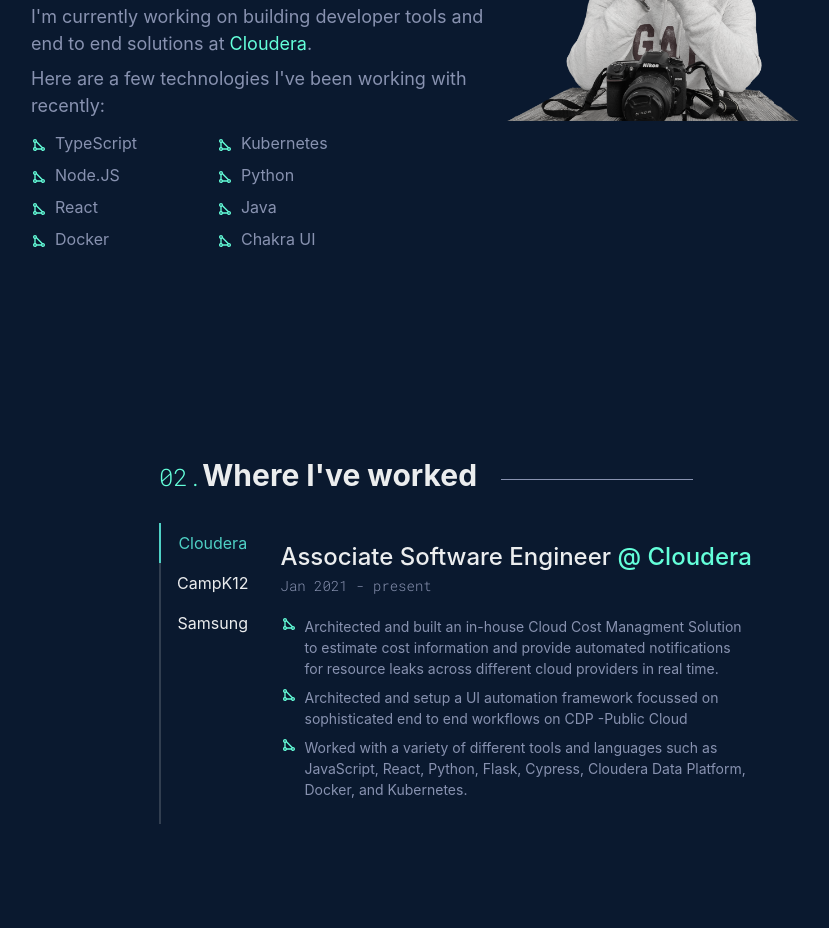
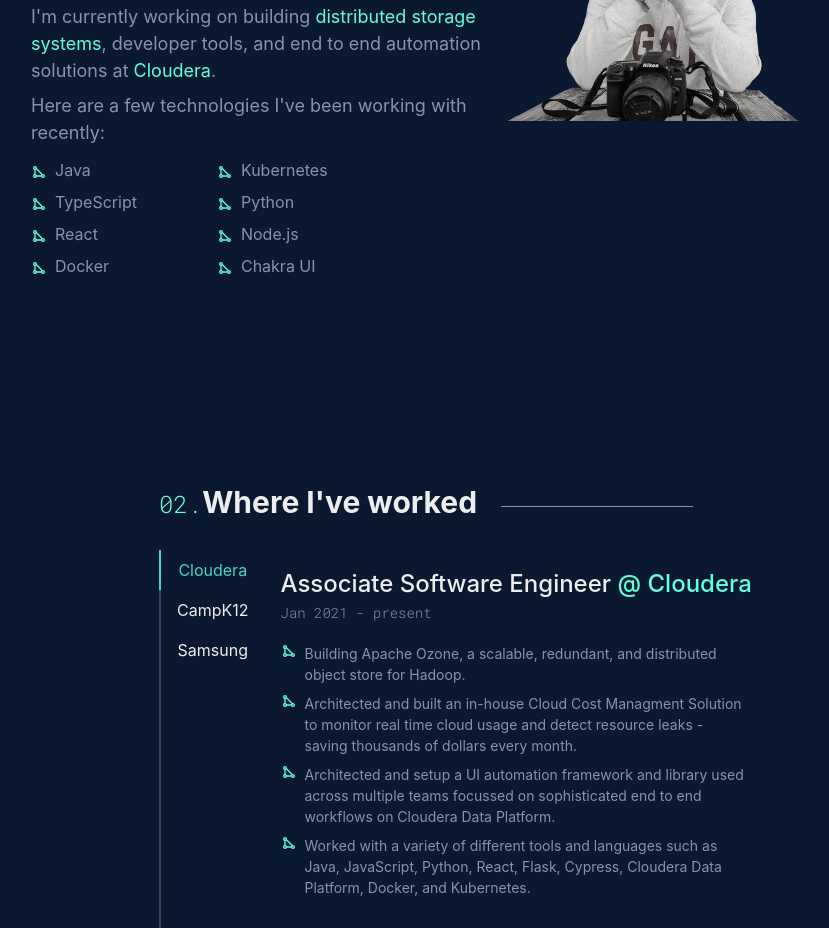
Before and after one commit to JyotinderSingh/jyotindersingh.com-v2, a React (Create React App) app: page / in a window 1280 px wide. Shown: the part 1020-1948 px from the top of the page, without its empty margins (225-1054 px from the left). Built offline with nearby package versions, Linux system fonts and the light colour scheme.

Commit message:
site update

```diff
--- a/src/components/AboutMe/AboutMe.tsx
+++ b/src/components/AboutMe/AboutMe.tsx
@@ -48,8 +48,15 @@
             .
           </Text>
           <Text color={slate}>
-            I'm currently working on building developer tools and end to end
-            solutions at{" "}
+            I'm currently working on building <span style={{ color: green }}>
+              <a
+                href="https://github.com/apache/ozone"
+                target="_blank"
+                rel="noreferrer"
+                style={{ cursor: "ne-resize" }}
+                className={styles.underline}
+              >distributed storage systems</a></span>, developer tools, and end to end
+            automation solutions at{" "}
             <span style={{ color: green }}>
               <a
                 href="https://www.cloudera.com/"
@@ -75,11 +82,11 @@
             <List spacing={2}>
               <ListItem>
                 <ListIcon as={BiShapeTriangle} color={green} fontSize="md" />
-                TypeScript
+                Java
               </ListItem>
               <ListItem>
                 <ListIcon as={BiShapeTriangle} color={green} fontSize="md" />
-                Node.JS
+                TypeScript
               </ListItem>
               <ListItem>
                 <ListIcon as={BiShapeTriangle} color={green} fontSize="md" />
@@ -102,7 +109,7 @@
               </ListItem>
               <ListItem>
                 <ListIcon as={BiShapeTriangle} color={green} fontSize="md" />
-                Java
+                Node.js
               </ListItem>
               <ListItem>
                 <ListIcon as={BiShapeTriangle} color={green} fontSize="md" />
--- a/src/components/Experience/Experience.tsx
+++ b/src/components/Experience/Experience.tsx
@@ -168,18 +168,22 @@
     companyUrl: "https://www.cloudera.com/",
     duration: "Jan 2021 - present",
     points: [
-      "Architected and built an in-house Cloud Cost Managment Solution to estimate cost information and provide automated notifications for resource leaks across different cloud providers in real time.",
-      "Architected and setup a UI automation framework focussed on sophisticated end to end workflows on CDP -Public Cloud",
-      "Worked with a variety of different tools and languages such as JavaScript, React, Python, Flask, Cypress, Cloudera Data Platform, Docker, and Kubernetes.",
+      "Building Apache Ozone, a scalable, redundant, and distributed object store for Hadoop.",
+      "Architected and built an in-house Cloud Cost Managment Solution to monitor real time cloud usage and detect resource leaks - saving thousands of dollars every month.",
+      "Architected and setup a UI automation framework and library used across multiple teams focussed on sophisticated end to end workflows on Cloudera Data Platform.",
+      "Worked with a variety of different tools and languages such as Java, JavaScript, Python, React, Flask, Cypress, Cloudera Data Platform, Docker, and Kubernetes.",
     ],
     profile: " Associate Software Engineer",
+    certificateUrl:
+      "https://github.com/apache/ozone/pulls?q=is%3Apr+author%3AJyotinderSingh+",
+    certificateText: "Open Source Contributions"
   },
   {
     company: "CampK12",
     companyUrl: "https://campk12.com/",
     duration: "Apr 2020 - Jun 2020",
     points: [
-      "Taught machine learning concepts and basics of programming to highschool students.",
+      "Taught machine learning and basics of programming to highschool students.",
       "Helped design curriculum and resources for the different courses available.",
     ],
     profile: "Instructor",
--- a/src/components/TitleSection/TitleSection.tsx
+++ b/src/components/TitleSection/TitleSection.tsx
@@ -83,7 +83,7 @@
           >
             Cloudera
           </span>
-          &nbsp;playing with distributed systems.
+          &nbsp;playing with distributed systems and contributing to Open Source.
         </Text>
         <Button
           mt="4rem"
```
